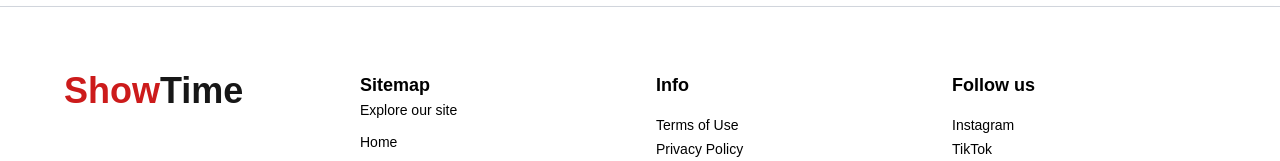
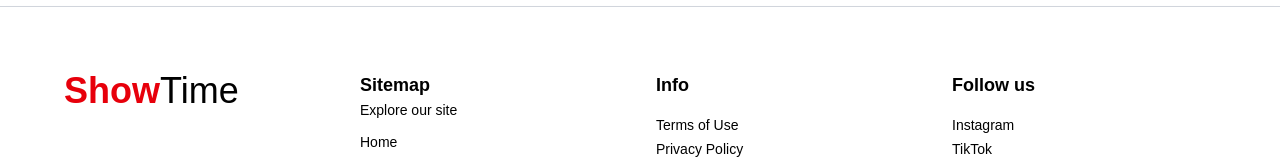
Before and after one commit to mmajic03/TVShows, a Next.js app: page / in a window 1280 px wide. Shown: the part 630-791 px from the top of the page. Built offline with nearby package versions, Linux system fonts and the light colour scheme; no server answers.

Commit message:
change logo color

```diff
--- a/app/components/Footer.js
+++ b/app/components/Footer.js
@@ -6,8 +6,8 @@ export default function Footer() {
     <footer className="bg-white/70 py-16 pb-6 px-8 mt-16 shadow-md border-t border-gray-300">
         <div className="grid grid-cols-1 max-w-6xl mx-auto md:grid-cols-4 gap-8 text-center md:text-left justify-items-center md:justify-items-start">
             <div>
-                <p className="text-4xl font-bold mb-2">
-                    <strong className="text-[#CC1B1B]">Show</strong>Time
+                <p className="text-4xl mb-2 text-black">
+                    <strong className="text-red-600">Show</strong>Time
                 </p>
             </div>
             <div className="text-black">
```
